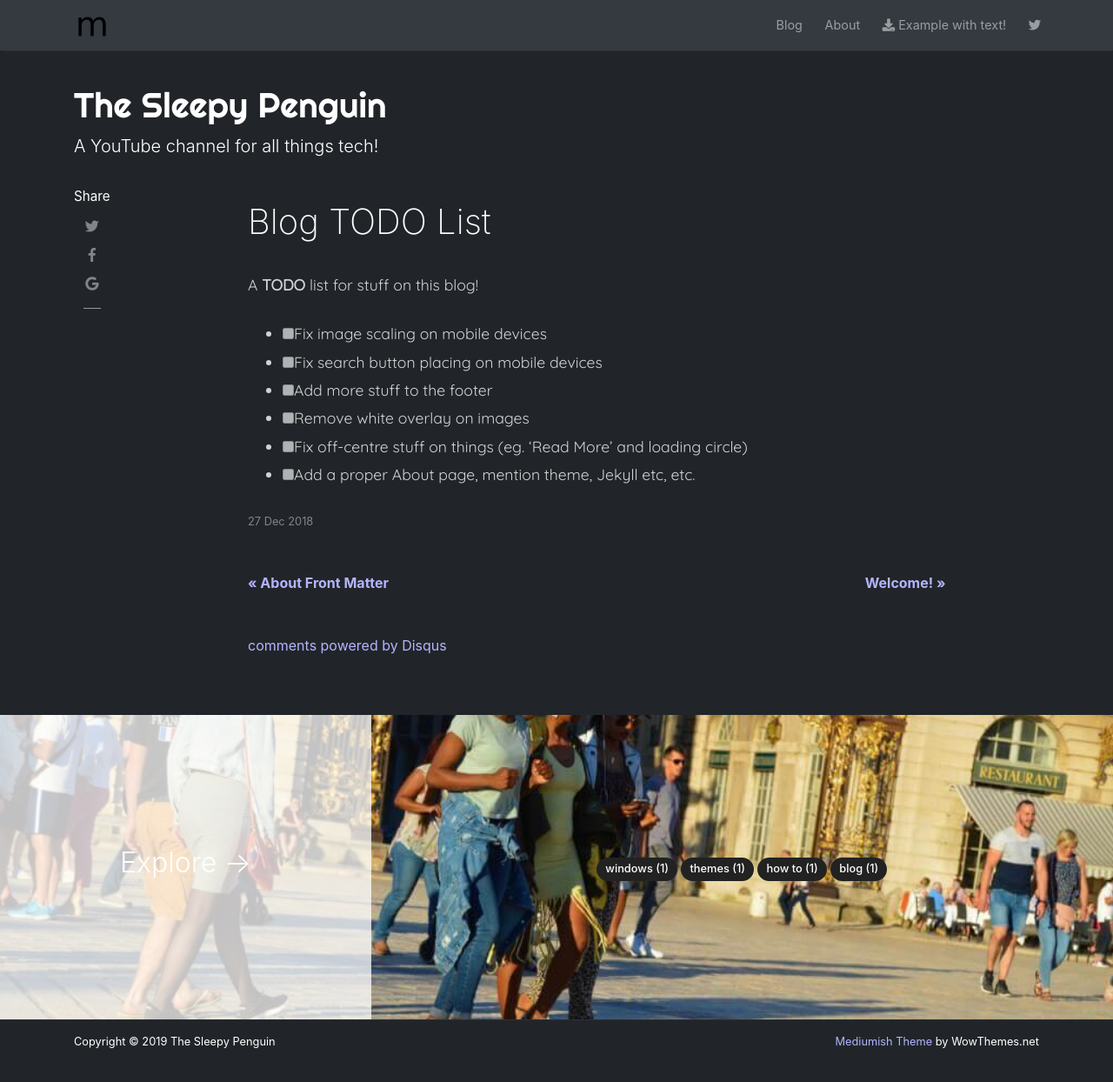
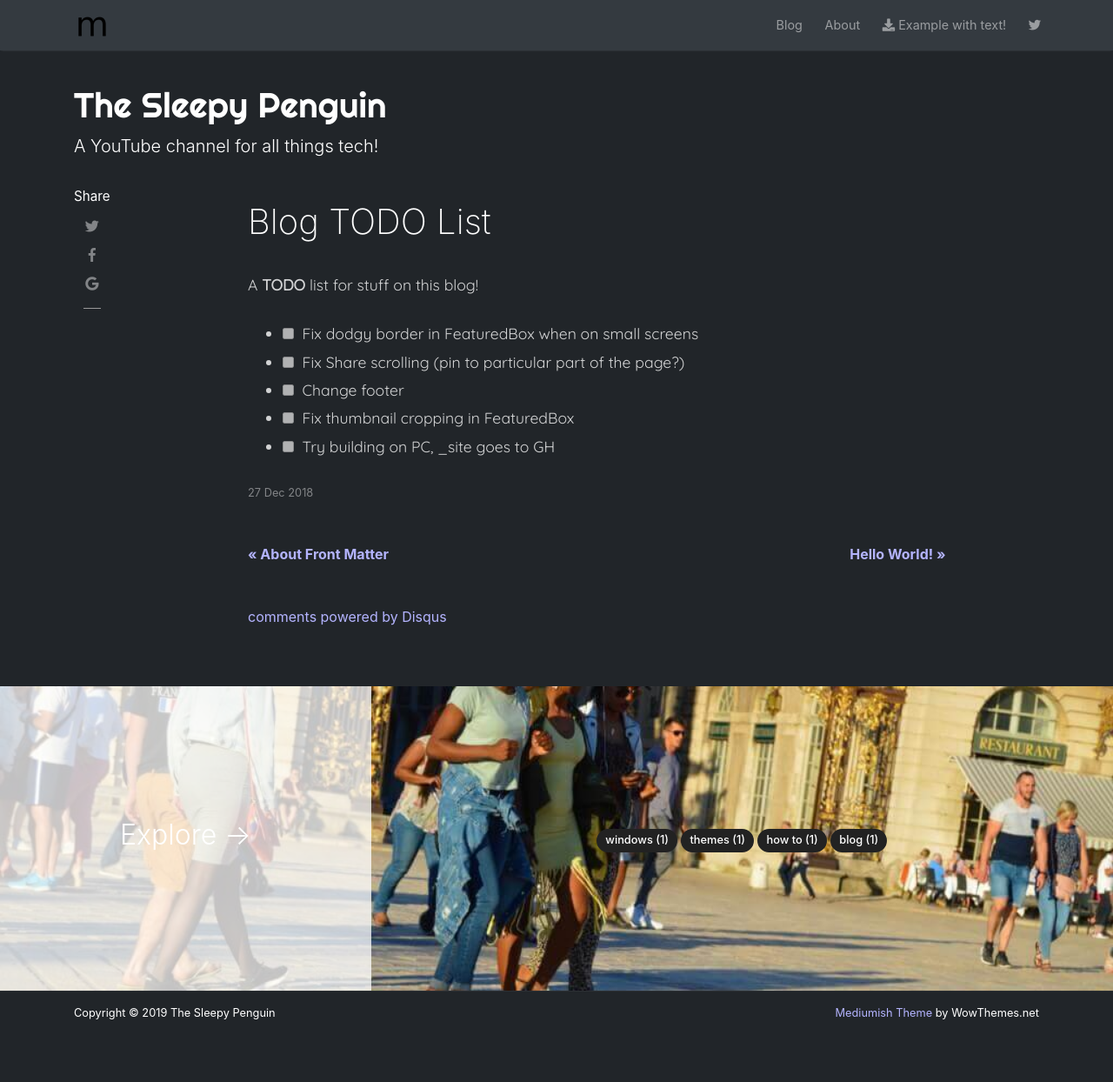
Before and after one commit to TheSleepyPenguin/TheSleepyPenguin.github.io, a Jekyll site: the page built from _posts/2018-12-27-blog-todo.md, in a window 1280 px wide and 1281 px high. Shown: the top 1244 px of the window at 87% size. Built offline with Jekyll 4.4.1, drawn with Linux system fonts in a browser that asks for light colours; nearby versions of some CDN libraries; comment, search, counter and statistics services are not loaded.

Commit message:
Change posts content
Added table cell padding

```diff
--- a/_posts/2018-12-27-blog-todo.md
+++ b/_posts/2018-12-27-blog-todo.md
@@ -9,9 +9,8 @@ tags: [blog]
 
 A **TODO** list for stuff on this blog!
 
-- [ ] Fix image scaling on mobile devices
-- [ ] Fix search button placing on mobile devices
-- [ ] Add more stuff to the footer
-- [ ] Remove white overlay on images
-- [ ] Fix off-centre stuff on things (eg. 'Read More' and loading circle)
-- [ ] Add a proper About page, mention theme, Jekyll etc, etc.
+- [ ] &nbsp;&nbsp;Fix dodgy border in FeaturedBox when on small screens
+- [ ] &nbsp;&nbsp;Fix Share scrolling (pin to particular part of the page?)
+- [ ] &nbsp;&nbsp;Change footer
+- [ ] &nbsp;&nbsp;Fix thumbnail cropping in FeaturedBox
+- [ ] &nbsp;&nbsp;Try building on PC, _site goes to GH
--- a/_posts/2018-12-27-welcome.md
+++ b/_posts/2018-12-27-hello-world.md
@@ -1,6 +1,6 @@
 ---
 layout: post
-title: "Welcome!"
+title: "Hello World!"
 author: sleepy-penguin
 date: "27 December 2018"
 image: "images/welcome/Thumbnail.png"
--- a/assets/css/main.scss
+++ b/assets/css/main.scss
@@ -31,3 +31,7 @@
 hr {
 	background-color: rgba(255,255,255,0.3);
 }
+
+td {
+	padding-right: 20px
+}
```
Also changed, not shown: _posts/2017-09-02-win10-look-like-win7.md (+25 -23 lines), mediumish-changelog.md (+7 -1 lines).
